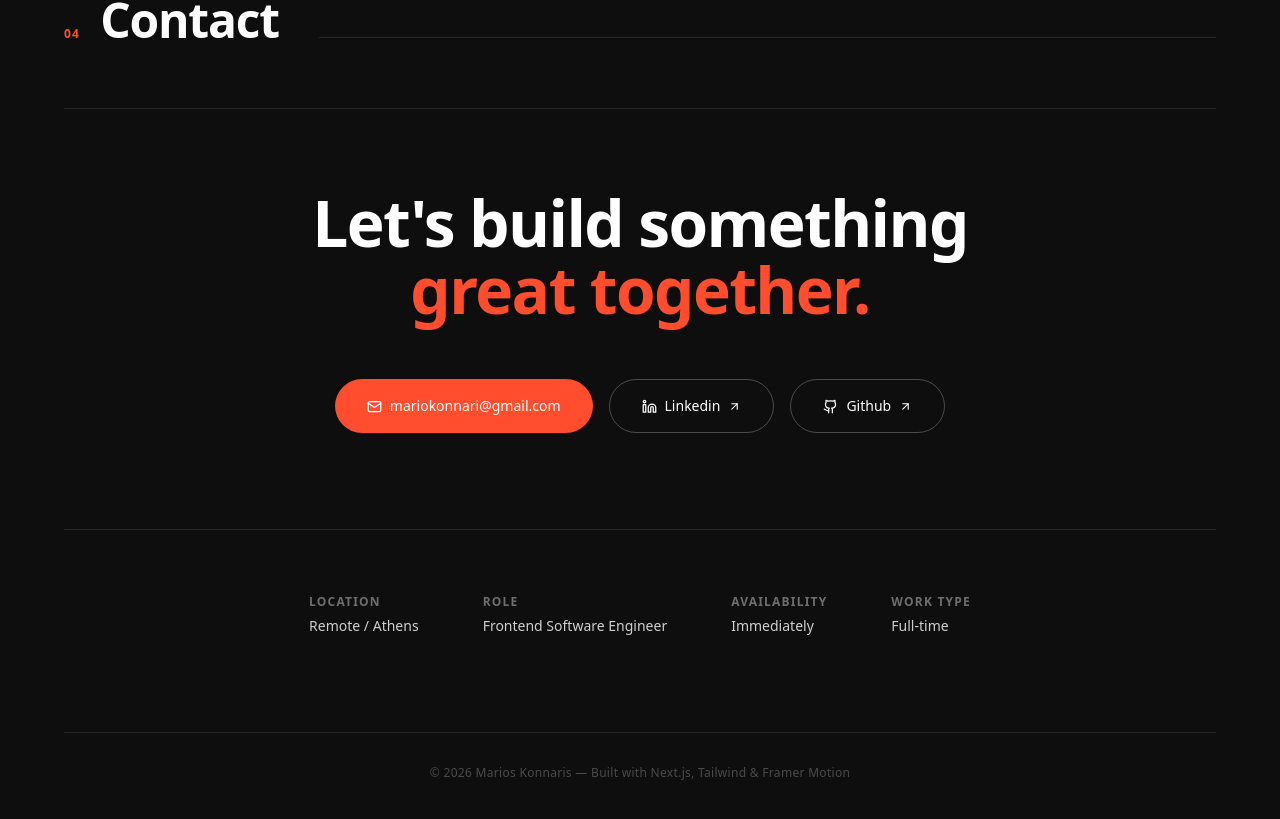
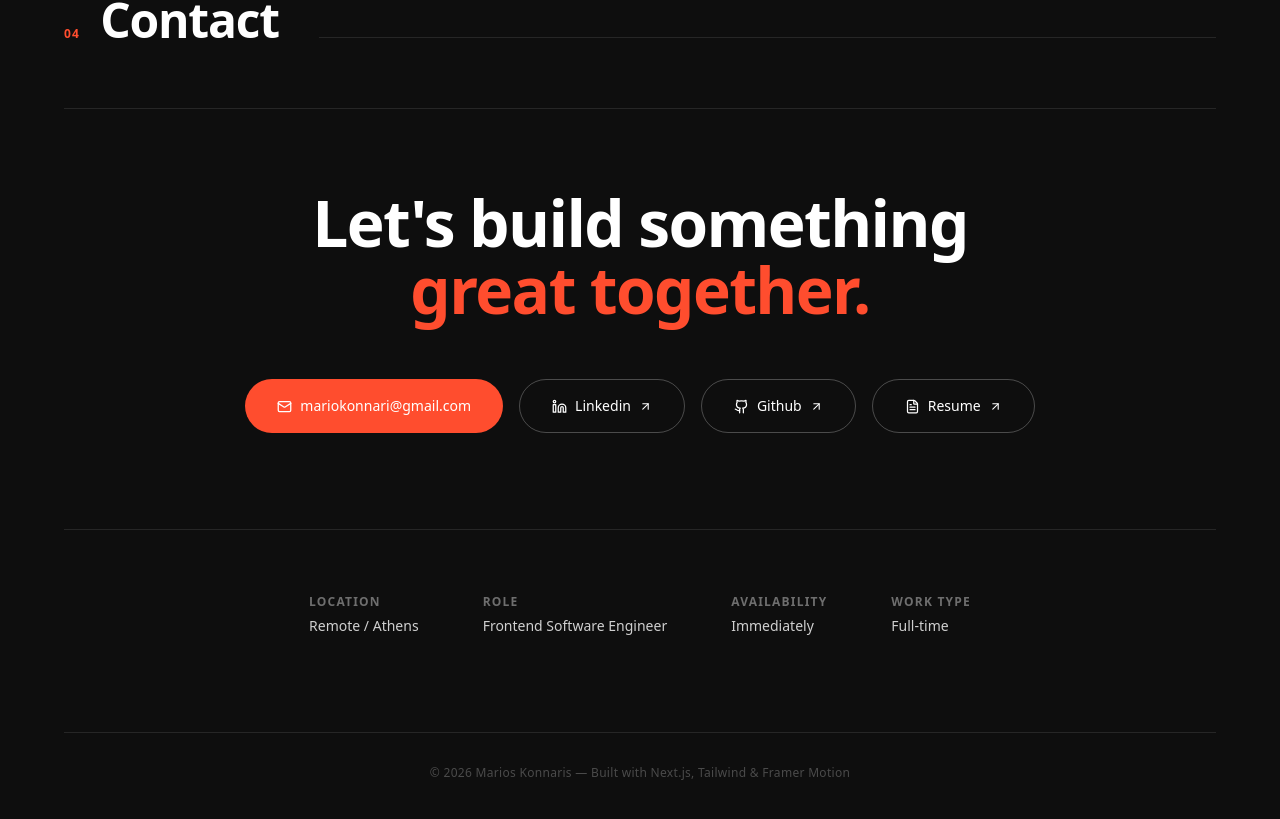
Before and after one commit to mariokonnari/Portfolio-Website, a Next.js app: page / in a window 1280 px wide. Shown: the part 3913-4732 px from the top of the page. Built offline with nearby package versions, Linux system fonts and the light colour scheme.

Commit message:
Added Resume button on Contact.tsx

```diff
--- a/src/components/sections/Contact.tsx
+++ b/src/components/sections/Contact.tsx
@@ -2,7 +2,7 @@
 
 import { useRef } from "react";
 import { motion, useInView } from "framer-motion";
-import { ArrowUpRight, Mail, Github, Linkedin } from "lucide-react";
+import { ArrowUpRight, Mail, Github, Linkedin, FileText } from "lucide-react";
 
 const fadeUp = {
     hidden: { opacity: 0, y: 32 },
@@ -96,6 +96,16 @@ export default function Contact() {
                     Github
                     <ArrowUpRight size={13} />
                 </a>
+                <a
+                    href="/cv/CV.pdf"
+                    target="_blank"
+                    rel="noopener noreferrer"
+                    className="inline-flex items-center gap-2 px-8 py-4 rounded-full border border-white/25 text-sm font-medium hover:border-white hover:-translate-y-1 transition-all duration-250"
+                >
+                    <FileText size={15} />
+                    Resume
+                    <ArrowUpRight size={13} />
+                </a>
             </motion.div>
 
             {/* Details strip */}
```
Also changed, not shown: 1 other file (tests, documents, lock files or other folders).
